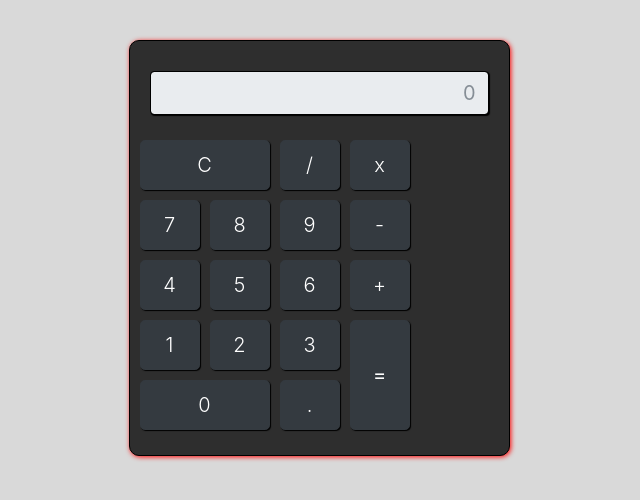
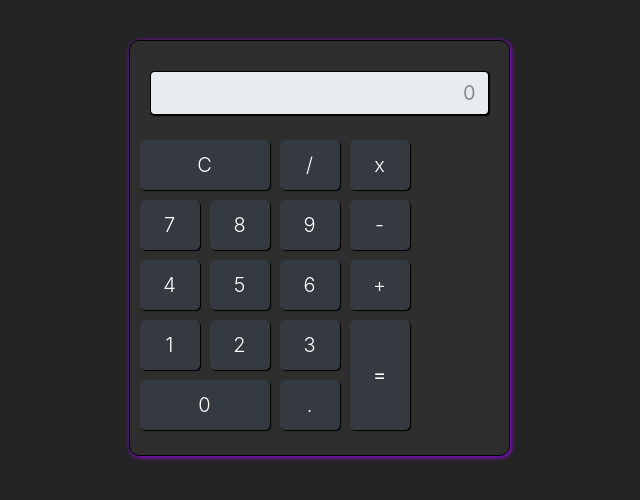
Before and after one commit to guizgabrielle/AppCalculadora, a plain HTML site: page index.html in a window 1280 px wide. Shown: the whole page, without its empty margins (321-961 px from the left). Drawn offline with nearby package versions, Linux system fonts and the light colour scheme.

Commit message:
first commit

```diff
--- a/index.html
+++ b/index.html
@@ -12,7 +12,7 @@
         padding: 20px;
         background-color: #2E2E2E;
         border-radius: 10px;
-        box-shadow: 1px 1px 5px rgb(255, 4, 4);
+        box-shadow: 1px 1px 5px rgb(160 4 255);
       }
 
       .btn {
@@ -48,7 +48,7 @@
     </style>
 	</head>
 
-  <body style="background: #D9D9D9">
+  <body style="background: #242424">
 
     <div class="container">
       <div class="row">
```
